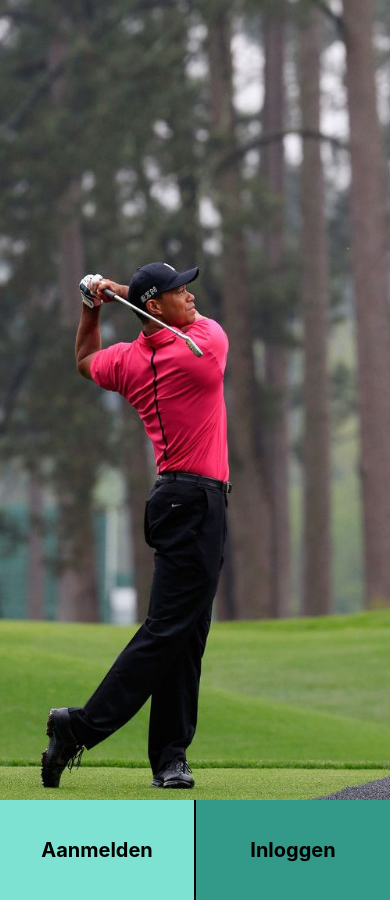
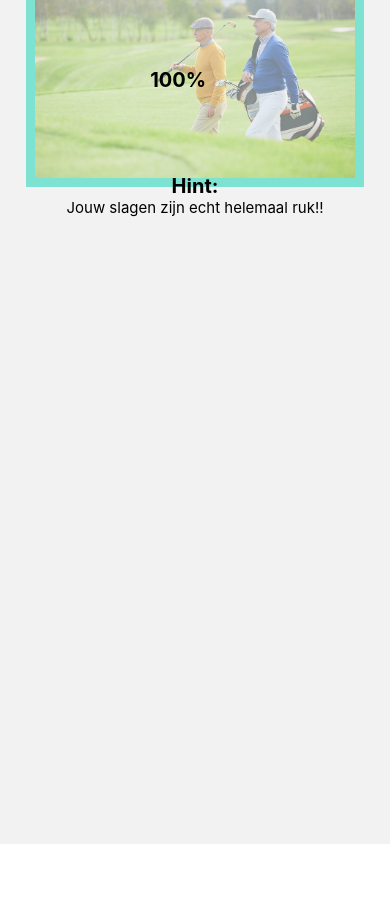
Before and after one commit to GTS-golven/FE, a React Native app in the folder GTS-golven/: screen /Load in a window 390 px wide. Before the commit this address had no page. After the commit the page ends 844 px from the top, so only its background shows below. Built offline with nearby package versions, Linux system fonts and the light colour scheme.

Commit message:
Load screen setup

```diff
--- a/GTS-golven/App.tsx
+++ b/GTS-golven/App.tsx
@@ -24,6 +24,7 @@ import WatIsData from './screens/WatIsData';
 import MaakVideo from './screens/MaakVideo';
 import AccuraatData from './screens/AccuraatData';
 import NewPassword from './screens/NewPassword';
+import Load from './screens/Load';
 
 const AuthStack = createNativeStackNavigator();
 
@@ -39,6 +40,7 @@ function App() {
         <AuthStack.Screen options={{ headerShown: false }} name="ConfirmMail" component={ConfirmMail} />
 
         <AuthStack.Screen options={{ headerShown: false }} name="Dashboard" component={Dashboard} />
+        <AuthStack.Screen options={{ headerShown: false }} name="Load" component={Load} />
         <AuthStack.Screen options={{ headerShown: false }} name="Gallery" component={Gallery} />
 
         <AuthStack.Screen options={{ headerShown: false }} name="Profiel" component={Profiel} />
--- a/GTS-golven/screens/Dashboard.js
+++ b/GTS-golven/screens/Dashboard.js
@@ -35,6 +35,7 @@ const Dashboard = ({ navigation }) => {
         // console.log(result);
 
         if (!result.cancelled) {
+            navigation.push('Load')
             setPickedImagePath(result.uri);
         }
     }
--- /dev/null
+++ b/GTS-golven/screens/Load.js
@@ -0,0 +1,74 @@
+import React from "react";
+import { View, Text, Image, StyleSheet, Pressable } from 'react-native';
+import Colors from "../components/Colors";
+
+const Load = ({ navigation }) => {
+    return (
+        <View style={styles.screen}>
+            <Pressable onPress={() => { navigation.push('Dashboard') }}>
+                <View style={styles.mainContainer}>
+                    <View style={styles.loadBar}>
+                        <Image style={styles.image} source={require('../assets/VideoExample.png')} />
+                        <Text style={styles.procent}>100%</Text>
+                    </View>
+
+                </View>
+                <View style={styles.hintContainer}>
+                    <Text style={styles.title}>Hint:</Text>
+                    <Text style={styles.text}>Jouw slagen zijn echt helemaal ruk!!</Text>
+                </View>
+            </Pressable>
+        </View>
+    )
+}
+
+const styles = StyleSheet.create({
+    screen: {
+        flex: 1,
+    },
+
+    mainContainer: {
+        height: '60%',
+        width: '100%',
+        alignItems: "center",
+        justifyContent: "center",
+    },
+
+    hintContainer: {
+        height: '30%',
+        width: '100%',
+        alignItems: "center",
+        justifyContent: "center",
+        textAlign: "center",
+    },
+
+    image: {
+        width: 320,
+        height: 200,
+        opacity: 0.5,
+    },
+
+    loadBar: {
+        borderWidth: 9,
+        borderColor: Colors.button2
+    },
+
+    title: {
+        fontSize: 20,
+        fontWeight: "bold",
+    },
+
+    text: {
+        fontSize: 15,
+    },
+
+    procent: {
+        position: "absolute",
+        top: '45%',
+        left: '36%',
+        fontSize: 20,
+        fontWeight: "bold",
+    }
+});
+
+export default Load;
```
